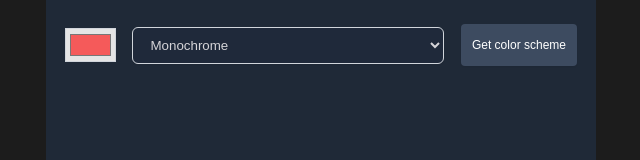
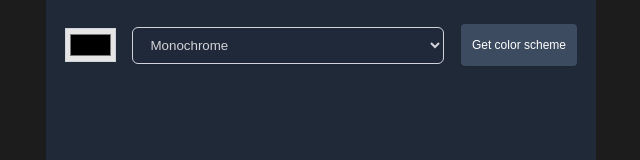
Before and after one commit to AbuSid04/color-scheme-generator, a website built with Vite: page index.html in a window 1280 px wide. Shown: the top 160 px of the page, without its empty margins (319-959 px from the left). Built offline with nearby package versions, Linux system fonts and the light colour scheme.

Commit message:
Bugfix-1

```diff
--- a/index.html
+++ b/index.html
@@ -17,7 +17,7 @@
     <div class="container">
         <header>
             <form id="color-picking-form" class="color-picking-form">
-                <input id="color-hex" class="color-hex" type="color" value="#F55A5A">
+                <input id="color-hex" class="color-hex" type="color">
                 <select id="color-seed" class="color-seed">
                     <option value="monochrome">Monochrome</option>
                     <option value="monochrome-dark">Monochrome-Dark</option>
```
